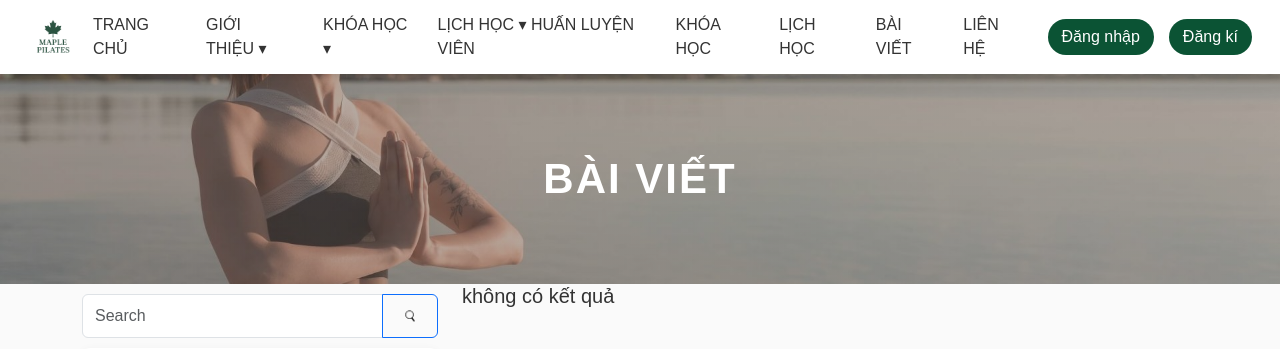
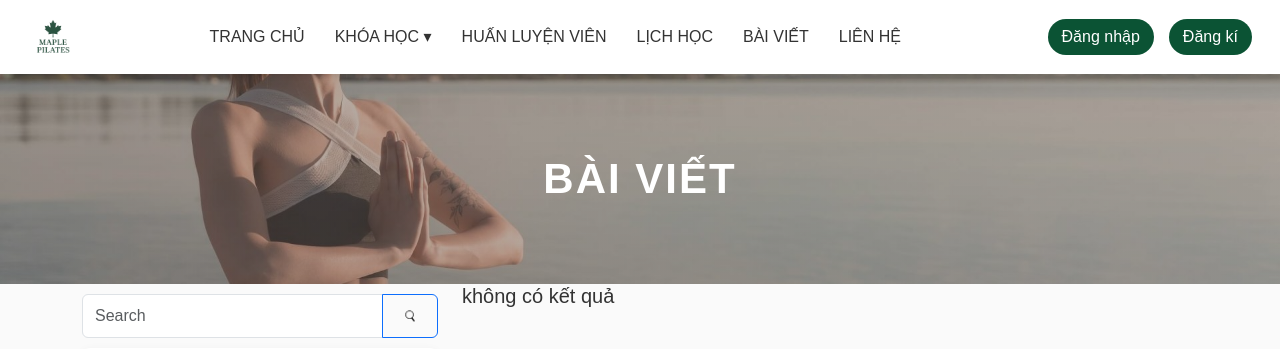
Before and after one commit to HoaiNam1112/PilatesMaple, a PHP site: page /baiviet.php in a window 1280 px wide. Shown: the top 349 px of the page. Run offline with PHP 8.4, Linux system fonts and the light colour scheme; data that the repository does not hold is empty.

Commit message:
update header

```diff
--- a/page/header.php
+++ b/page/header.php
@@ -23,13 +23,6 @@ if (session_status() == PHP_SESSION_NONE) {
       <ul class="menu-center">
         <li><a href="../page/home.php">TRANG CHỦ</a></li>
         <li>
-          <a href="#">GIỚI THIỆU ▾</a>
-          <ul>
-            <li><a href="#">Về Maple</a></li>
-            <li><a href="trainer.php">Đội ngũ huấn luyện viên</a></li>
-          </ul>
-        </li>
-        <li>
           <a href="#">KHÓA HỌC ▾</a>
           <ul>
             <li><a href="daotaoCPP.php">KHÓA ĐÀO TẠO CPP</a></li>
@@ -38,16 +31,7 @@ if (session_status() == PHP_SESSION_NONE) {
           </ul>
         </li>
         <li>
-          <a href="#">LỊCH HỌC ▾</a>
           <a href="trainer.php">HUẤN LUYỆN VIÊN</a>
-        </li>
-        <li>
-          <a href="#">KHÓA HỌC</a>
-          <ul>
-            <li><a href="daotaoCPP.php">KHÓA ĐÀO TẠO CPP</a></li>
-            <li><a href="course2.php">KHÓA ĐÀO TẠO 2</a></li>
-            <li><a href="course3.php">KHÓA ĐÀO TẠO 3</a></li>
-          </ul>
         </li>
         <li>
           <a href="#">LỊCH HỌC</a>
```
